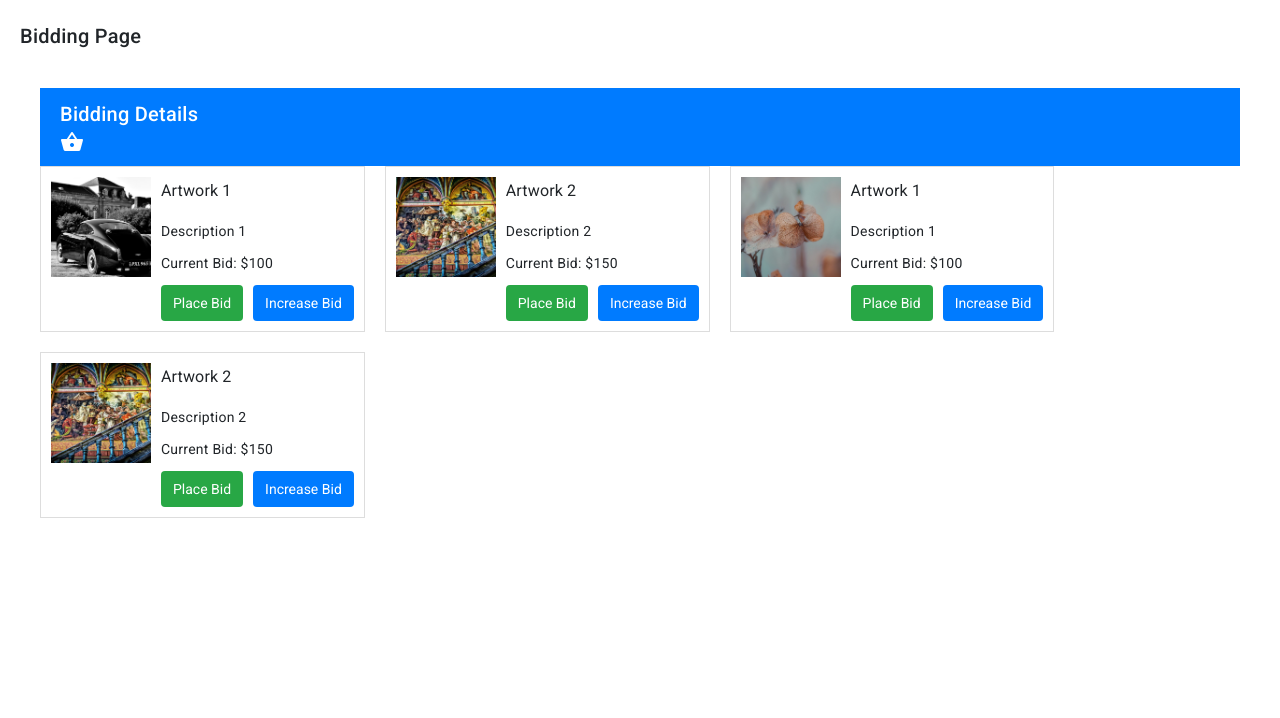
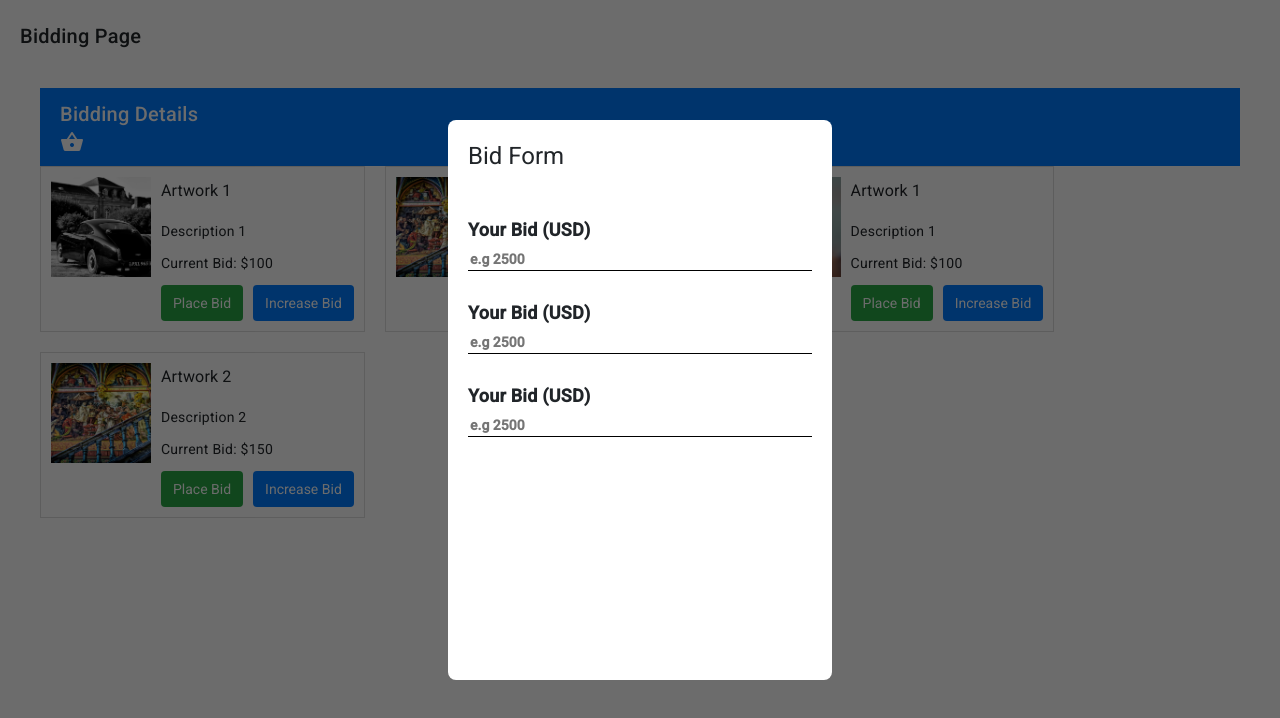
Before and after one commit to Zipeta-prog/MasterpieceArts-Frontend, an Angular app: page /bidding-details in a window 1280 px wide. Shown: the top 718 px of the page. Built offline with nearby package versions, Linux system fonts and the light colour scheme.

Commit message:
added form data

```diff
--- /dev/null
+++ b/src/app/Components/bid-form/bid-form.component.css
@@ -0,0 +1,46 @@
+.pop_up
+{
+height: 100vh;
+width: 100vw;
+position: fixed;
+background-color:rgba(0, 0, 0, 0.575);
+z-index: 100;
+
+display:flex;
+flex-direction: column;
+align-items: center;
+justify-content: center;
+}
+
+.bid_form
+{
+  width: 30vw;
+  height: 70vh;
+background-color: #fff;
+border-radius: .5rem;
+padding: 20px;
+
+
+display: flex;
+flex-direction: column;
+gap: 2rem;
+
+}
+.bid_form .form_group
+{
+  display: flex;
+  flex-direction: column;
+}
+.form_group label
+{
+  font-weight: bold;
+  font-size: large;
+}
+
+
+.form_group input
+{
+  border: none;
+  border-bottom:.1rem solid black;
+  font-weight: bold;
+}
--- /dev/null
+++ b/src/app/Components/bid-form/bid-form.component.html
@@ -0,0 +1,18 @@
+<div class="pop_up">
+<div class="bid_form">
+  <h1>Bid Form</h1>
+  <div class="form_group">
+    <label for="">Your Bid (USD)</label>
+    <input type="text" name="" id="" placeholder="e.g 2500">
+  </div>
+  <div class="form_group">
+    <label for="">Your Bid (USD)</label>
+    <input type="text" name="" id="" placeholder="e.g 2500">
+  </div>
+  <div class="form_group">
+    <label for="">Your Bid (USD)</label>
+    <input type="text" name="" id="" placeholder="e.g 2500">
+  </div>
+
+</div>
+</div>
--- a/src/app/Components/bidding-details/bidding-details.component.html
+++ b/src/app/Components/bidding-details/bidding-details.component.html
@@ -1,3 +1,4 @@
+<app-bid-form></app-bid-form>
 <div class="bidding-page">
   <h2>Bidding Page</h2>
 
@@ -13,7 +14,7 @@
   </header>
 
   <div class="art-cards">
-    <div *ngFor="let item of artItems" class="art-card">
+    <div *ngFor="let item of artItems" class="art-card" >
       <img [src]="item.image" alt="{{ item.name }}" class="card-image">
       <div class="card-details">
         <h3>{{ item.name }}</h3>
```
Also changed, not shown: src/app/Components/bid-form/bid-form.component.ts (added, +14 -0 lines), src/app/Components/bidding-details/bidding-details.component.ts (+8 -5 lines), src/app/Service/bid-data-service.service.ts (added, +15 -0 lines), src/app/app.routes.ts (+6 -1 lines), 2 other files (tests, documents, lock files or other folders).
